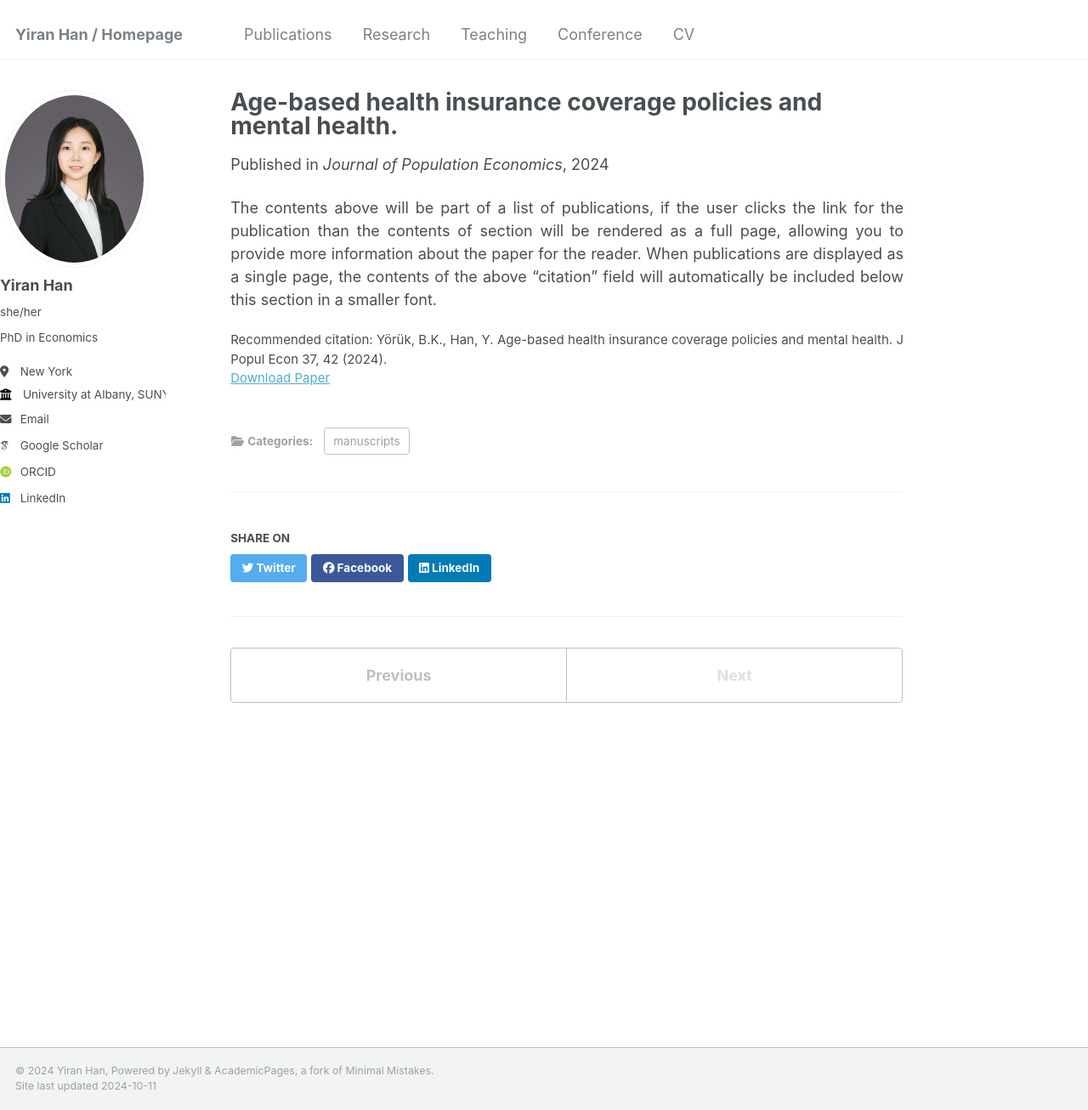
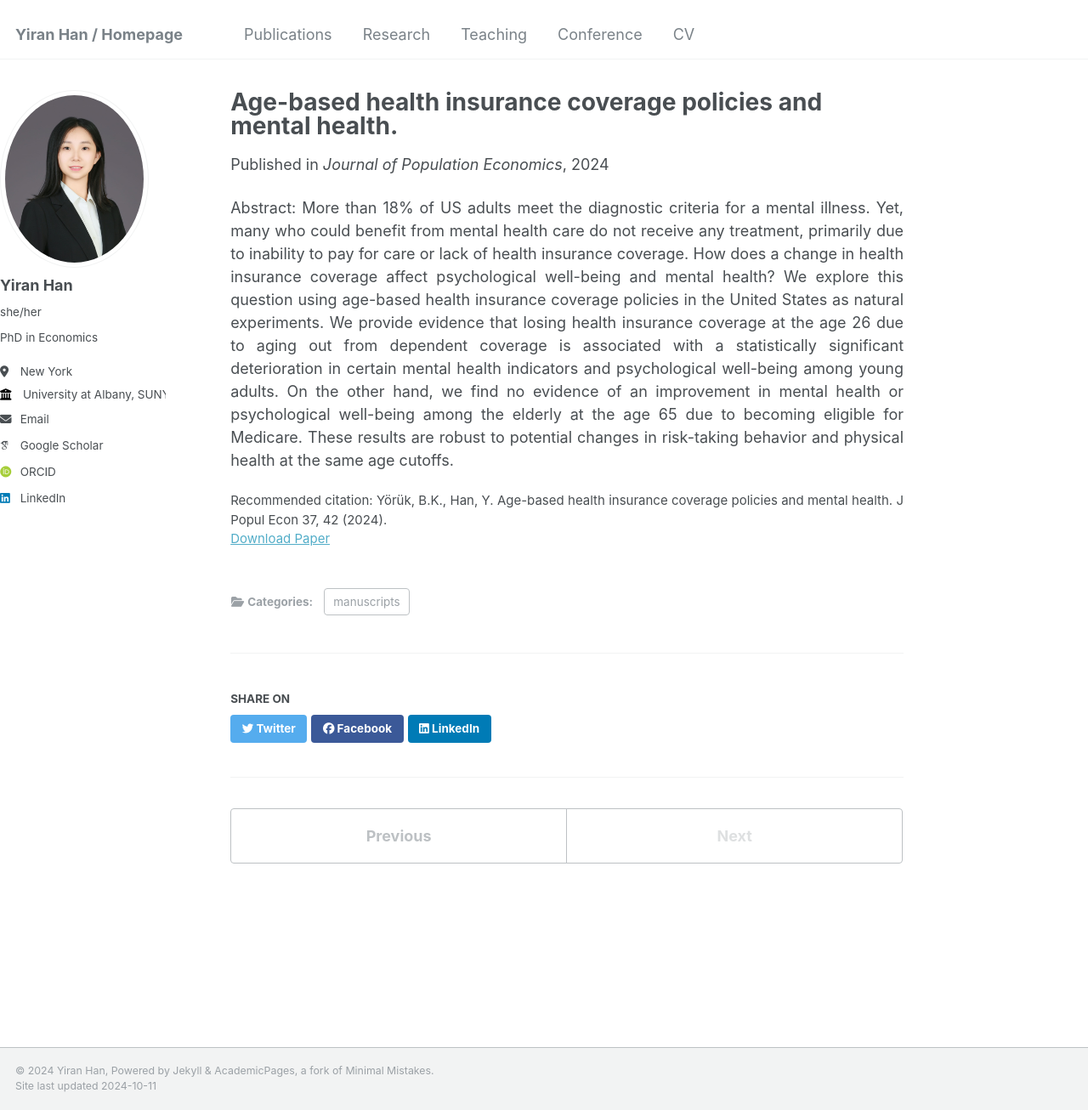
Before and after one commit to yiran-han/yiran-han.github.io, a Jekyll site: the page built from _publications/2024-paper.md, in a window 1280 px wide and 1306 px high. Shown: the whole window at 85% size. Built offline with Jekyll 4.4.1, drawn with Linux system fonts in a browser that asks for light colours; some web fonts are replaced.

Commit message:
Update 2024-paper.md

```diff
--- a/_publications/2024-paper.md
+++ b/_publications/2024-paper.md
@@ -3,7 +3,7 @@ title: "Age-based health insurance coverage policies and mental health."
 collection: publications
 category: manuscripts
 # permalink: /publication/2024-paper
-excerpt: 'More than 18% of US adults meet the diagnostic criteria for a mental illness. Yet, many who could benefit from mental health care do not receive any treatment, primarily due to inability to pay for care or lack of health insurance coverage. How does a change in health insurance coverage affect psychological well-being and mental health? We explore this question using age-based health insurance coverage policies in the United States as natural experiments. We provide evidence that losing health insurance coverage at the age 26 due to aging out from dependent coverage is associated with a statistically significant deterioration in certain mental health indicators and psychological well-being among young adults. On the other hand, we find no evidence of an improvement in mental health or psychological well-being among the elderly at the age 65 due to becoming eligible for Medicare. These results are robust to potential changes in risk-taking behavior and physical health at the same age cutoffs.'
+excerpt: ''
 date: 2024-04-01
 venue: 'Journal of Population Economics'
 # slidesurl: 'http://academicpages.github.io/files/slides1.pdf'
@@ -11,4 +11,4 @@ paperurl: 'https://doi.org/10.1007/s00148-024-01015-w'
 citation: 'Yörük, B.K., Han, Y. Age-based health insurance coverage policies and mental health. J Popul Econ 37, 42 (2024).'
 ---
 
-The contents above will be part of a list of publications, if the user clicks the link for the publication than the contents of section will be rendered as a full page, allowing you to provide more information about the paper for the reader. When publications are displayed as a single page, the contents of the above "citation" field will automatically be included below this section in a smaller font.
+Abstract: More than 18% of US adults meet the diagnostic criteria for a mental illness. Yet, many who could benefit from mental health care do not receive any treatment, primarily due to inability to pay for care or lack of health insurance coverage. How does a change in health insurance coverage affect psychological well-being and mental health? We explore this question using age-based health insurance coverage policies in the United States as natural experiments. We provide evidence that losing health insurance coverage at the age 26 due to aging out from dependent coverage is associated with a statistically significant deterioration in certain mental health indicators and psychological well-being among young adults. On the other hand, we find no evidence of an improvement in mental health or psychological well-being among the elderly at the age 65 due to becoming eligible for Medicare. These results are robust to potential changes in risk-taking behavior and physical health at the same age cutoffs.
```
